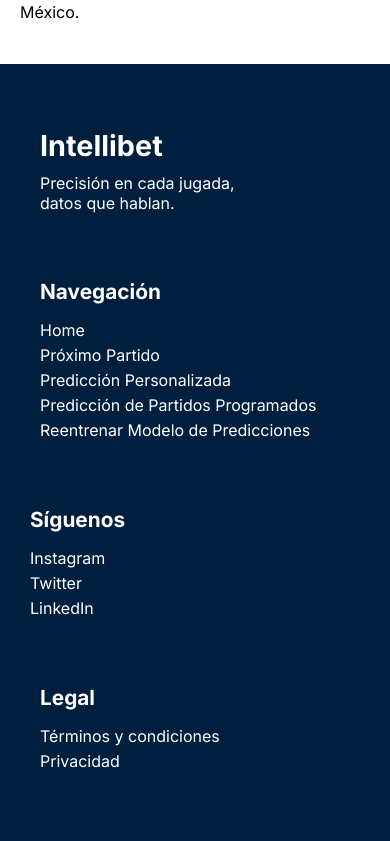
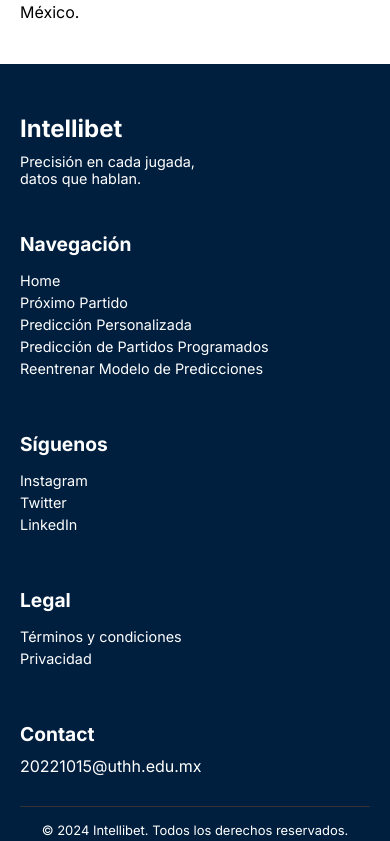
Before and after one commit to LUISGERARDO11/intellibet, a Next.js app: page /terms in a window 390 px wide. Shown: the part 1923-2764 px from the top of the page. Built offline with nearby package versions, Linux system fonts and the light colour scheme.

Commit message:
responsive en el footer

```diff
--- a/src/styles/Footer.module.css
+++ b/src/styles/Footer.module.css
@@ -1,7 +1,7 @@
 .footer {
   background-color: #001f3f;
   color: white;
-    padding: 20px ;
+  padding: 20px;
 }
 
 .container {
@@ -11,15 +11,17 @@
 }
 
 .column {
-    flex: 4;
-    margin: 20px;
+  flex: 1;
+  margin: 10px;
   min-width: 200px;
 }
+
 .columnrs {
   flex: 1;
   margin: 10px;
   min-width: 150px;
 }
+
 .heading {
   margin-bottom: 10px;
   font-size: 1.8em;
@@ -73,3 +75,42 @@
   padding-top: 10px;
   margin-top: 20px;
 }
+
+/* Responsive adjustments */
+@media (max-width: 768px) {
+  .container {
+    flex-direction: column;
+
+  }
+
+  .column,
+  .columnrs {
+    min-width: 100%;
+
+    margin: 10px 0;
+  }
+
+
+}
+
+@media (max-width: 480px) {
+  .heading {
+    font-size: 1.5em;
+  }
+
+  .subheading {
+    font-size: 1.2em;
+  }
+
+  .text {
+    font-size: 0.9em;
+  }
+
+  .listItem {
+    font-size: 0.9em;
+  }
+
+  .bottom {
+    font-size: 0.9em;
+  }
+}
```
Lines whose indentation alone changed are shown as unchanged.
